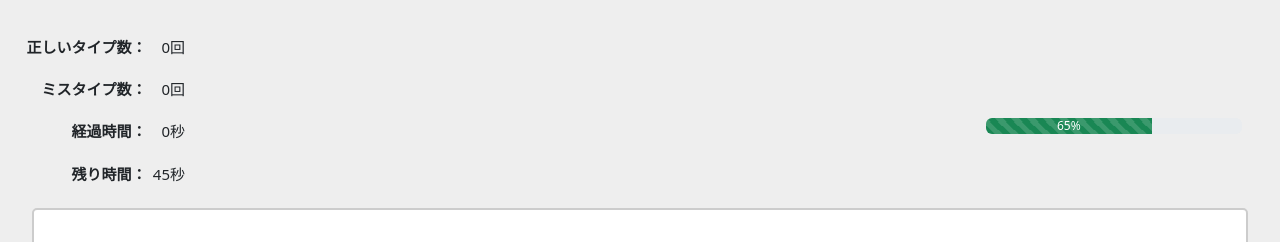
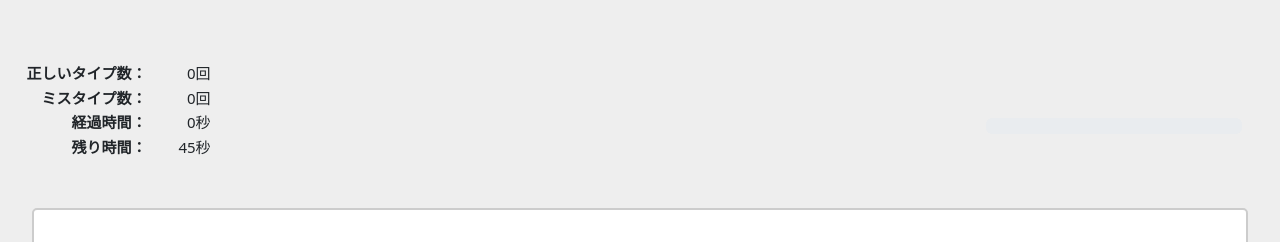
Before and after one commit to ut-code/typing-game, a React (Vite) app in the folder frontend/: page /basic in a window 1280 px wide. Shown: the top 242 px of the page. Built offline with nearby package versions, Linux system fonts and the light colour scheme; no server answers.

Commit message:
プログレスバー実装完了

```diff
--- a/frontend/src/pages/Basic/Basic.tsx
+++ b/frontend/src/pages/Basic/Basic.tsx
@@ -9,10 +9,10 @@ import { Button, ProgressBar, Stack } from "react-bootstrap";
 
 export default function Basic() {
   const [content, setContent] = useState<string>("a");
-  const [now, setNow] = useState<number>(65);
+  const [now, setNow] = useState<number>(0);
 
   useEffect(() => {
-    script();
+    script(now, setNow);
   }, []);
   const cont = document.getElementById("content");
   if (cont !== null) cont.textContent = content;
@@ -20,6 +20,7 @@ export default function Basic() {
     <>
       {/* ここからHTMLファイル */}
       <div id="score-related">
+        <Stack direction="horizontal" gap={0}>
           <table id="current">
             <tbody>
               <tr>
@@ -40,7 +41,9 @@ export default function Basic() {
               </tr>
             </tbody>
           </table>
-        {/* <div id="progress-number"></div> */}
+
+          <div id="html"></div>
+
           <Stack gap={0} id="progress">
             <div id="progress-number"></div>
             <div className="pb-5" id="progress-bar">
@@ -52,6 +55,7 @@ export default function Basic() {
                 label={`${now}%`}
               />
             </div>
+          </Stack>
         </Stack>
       </div>
       <div id="elements">
--- a/frontend/src/pages/Basic/script.js
+++ b/frontend/src/pages/Basic/script.js
@@ -1,4 +1,4 @@
-export default async function script() {
+export default async function script(now, setNow) {
   // ここから
   let questions = []; // 問題
   let timerId; //clearIntervalをするため 無視してOK
@@ -113,6 +113,7 @@ export default async function script() {
       if (cnt == questions[word_num].length) {
         // 次の問題へ
         word_num++;
+        setNow(Math.round((word_num / questions.length) * 100));
         answer = "";
         cnt = 0;
         if (word_num === questions.length) {
--- a/frontend/src/pages/Basic/style.css
+++ b/frontend/src/pages/Basic/style.css
@@ -44,19 +44,17 @@ thead th {
 }
 #current td {
   text-align: right;
-  width: 3vw;
+  width: 5vw;
 }
 #content {
   display: none;
 }
 #score-related {
-  display: flex;
   justify-content: space-between;
 }
 #score-related #progress {
   margin: 0 0 0 auto;
   padding: 1vw;
-  width: 30vw;
 }
 #score-related #progress #progress-number {
   font-size: 20px;
```
Lines whose indentation alone changed are shown as unchanged.
